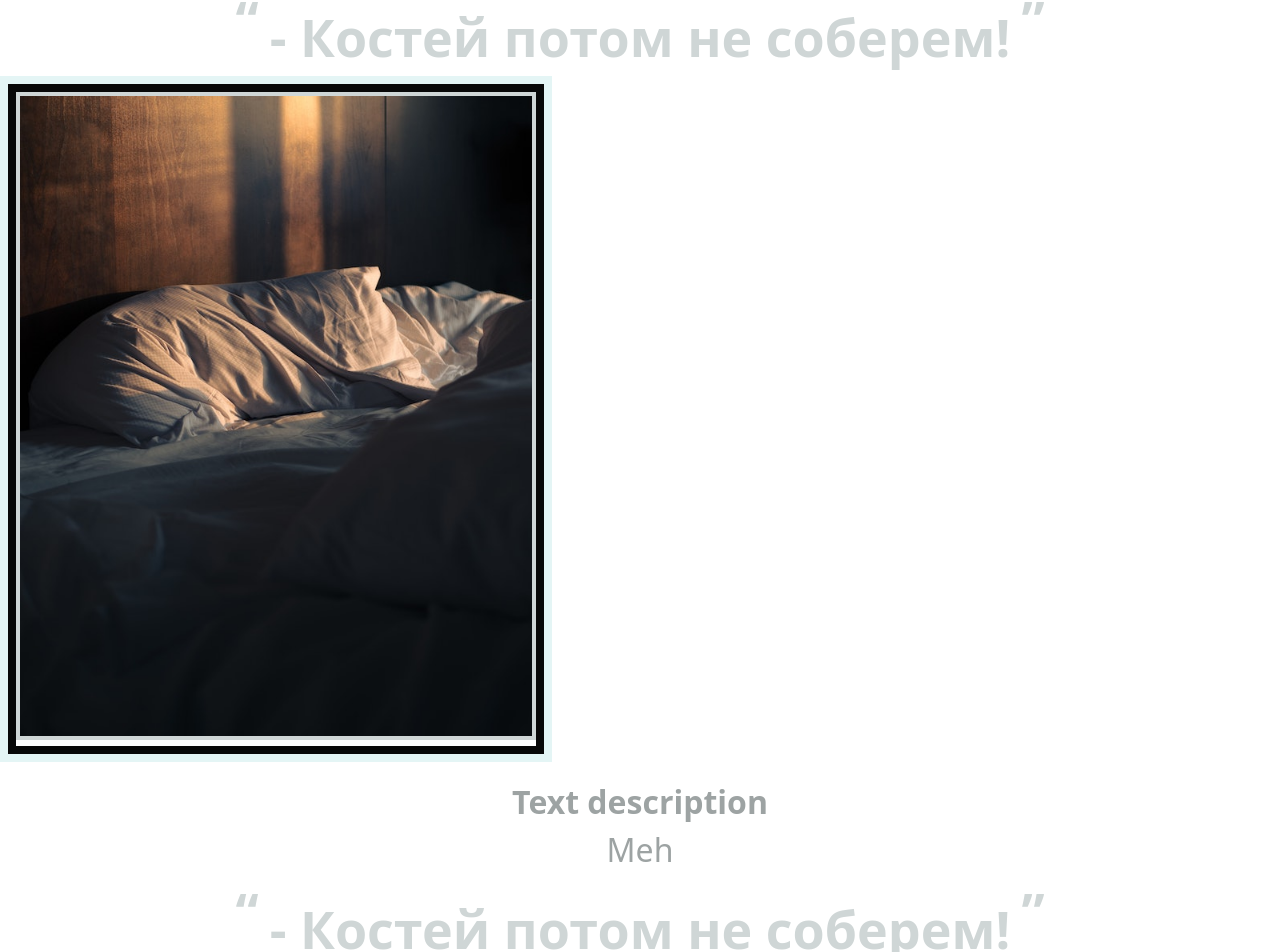
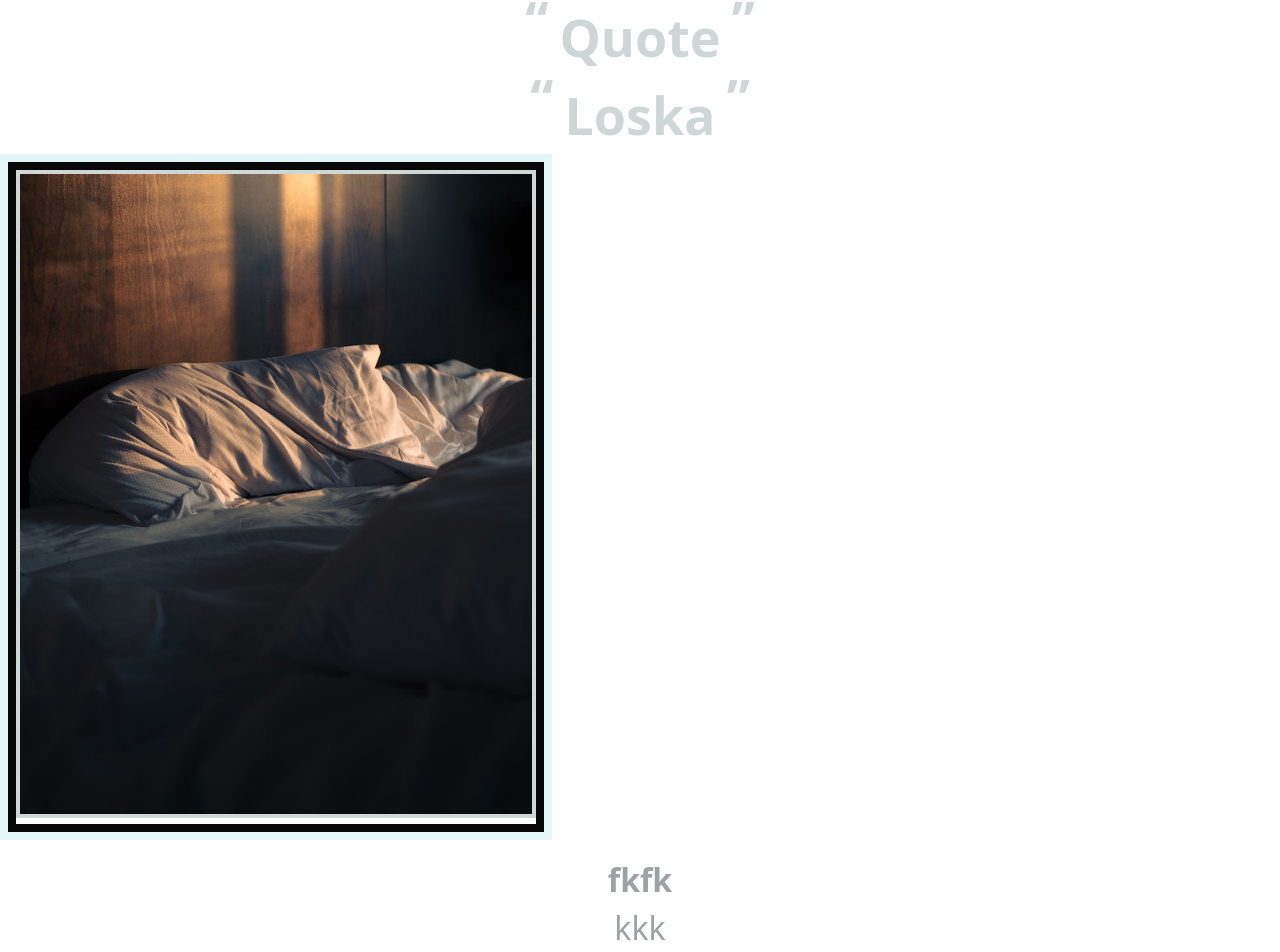
Before and after one commit to adtimokhin/anniversary, a React (Vite) app: page / in a window 1280 px wide. Shown: the part 952-1904 px from the top of the page. Built offline with nearby package versions, Linux system fonts and the light colour scheme.

Commit message:
Added content layuts

```diff
--- /dev/null
+++ b/src/components/layout/ImageQuoteLayout/ImageQuoteLayout.jsx
@@ -0,0 +1,46 @@
+import EventLargeImage from "../../EventLargeImage/EventLargeImage";
+import EventQuote from "../../EventQuote/EventQuote";
+import ImageDescription from "../../ImageDescription/ImageDescription";
+
+function ImageQuoteLayout({
+  imageUrl,
+  topText,
+  bottomText,
+  quoteText,
+  imageRight,
+}) {
+  return (
+    <div className="image-quote inline-flex">
+      {imageRight ? (
+        ""
+      ) : (
+        <div className="w-[40vw] image-wrapper inline-block">
+          <EventLargeImage imageUrl={imageUrl} />
+          {topText ? (
+            <ImageDescription topText={topText} bottomText={bottomText} />
+          ) : (
+            ""
+          )}
+        </div>
+      )}
+
+      <div className="flex justify-center items-center w-[60vw]">
+        {quoteText ? <EventQuote quoteText={quoteText} /> : ""}
+      </div>
+      {imageRight ? (
+        <div className="w-[40vw] image-wrapper inline-block">
+          <EventLargeImage imageUrl={imageUrl} />
+          {topText ? (
+            <ImageDescription topText={topText} bottomText={bottomText} />
+          ) : (
+            ""
+          )}
+        </div>
+      ) : (
+        ""
+      )}
+    </div>
+  );
+}
+
+export default ImageQuoteLayout;
--- /dev/null
+++ b/src/components/layout/QuoteLayout/QuoteLayout.jsx
@@ -0,0 +1,11 @@
+import EventQuote from "../../EventQuote/EventQuote";
+
+function QuoteLayout({ quote }) {
+  return (
+    <div className="min-h-[30vh] flex justify-center items-center w-screen my-10">
+      {quote ? <EventQuote quoteText={quote} /> : ""}
+    </div>
+  );
+}
+
+export default QuoteLayout;
--- a/src/pages/EventPage.jsx
+++ b/src/pages/EventPage.jsx
@@ -2,6 +2,8 @@ import EventLargeImage from "../components/EventLargeImage/EventLargeImage";
 import EventQuote from "../components/EventQuote/EventQuote";
 import EventTitle from "../components/EventTitle/EventTItle";
 import ImageDescription from "../components/ImageDescription/ImageDescription";
+import ImageQuoteLayout from "../components/layout/ImageQuoteLayout/ImageQuoteLayout";
+import QuoteLayout from "../components/layout/QuoteLayout/QuoteLayout";
 
 function EventPage(){
 
@@ -11,19 +13,11 @@ function EventPage(){
             <EventLargeImage imageUrl={"pexels-phil-desforges-15185102.jpg"}/>
             <ImageDescription topText={"Text description"} bottomText={"Meh"}/>
         </div>
-        <div>
-            <EventQuote quoteText={"- Костей потом не соберем!"}/>
-        </div>
 
-        <div className="image-quote inline-flex">
-        <div className="w-[40vw] image-wrapper inline-block">
-            <EventLargeImage imageUrl={"pexels-phil-desforges-15185102.jpg"}/>
-            <ImageDescription topText={"Text description"} bottomText={"Meh"}/>
-        </div>
-        <div className="flex justify-center items-center m-5">
-            <EventQuote quoteText={"- Костей потом не соберем!"}/>
-        </div>
-        </div>
+        <QuoteLayout quote="Quote"/>
+
+        <ImageQuoteLayout imageUrl={"pexels-phil-desforges-15185102.jpg"} topText="fkfk" bottomText="kkk"quoteText="Loska" imageRight={true}/>
+
     </div>
 
 }
```
Also changed, not shown: src/components/layout/ImageQuoteLayout/ImageQuoteLayout.css (added).
